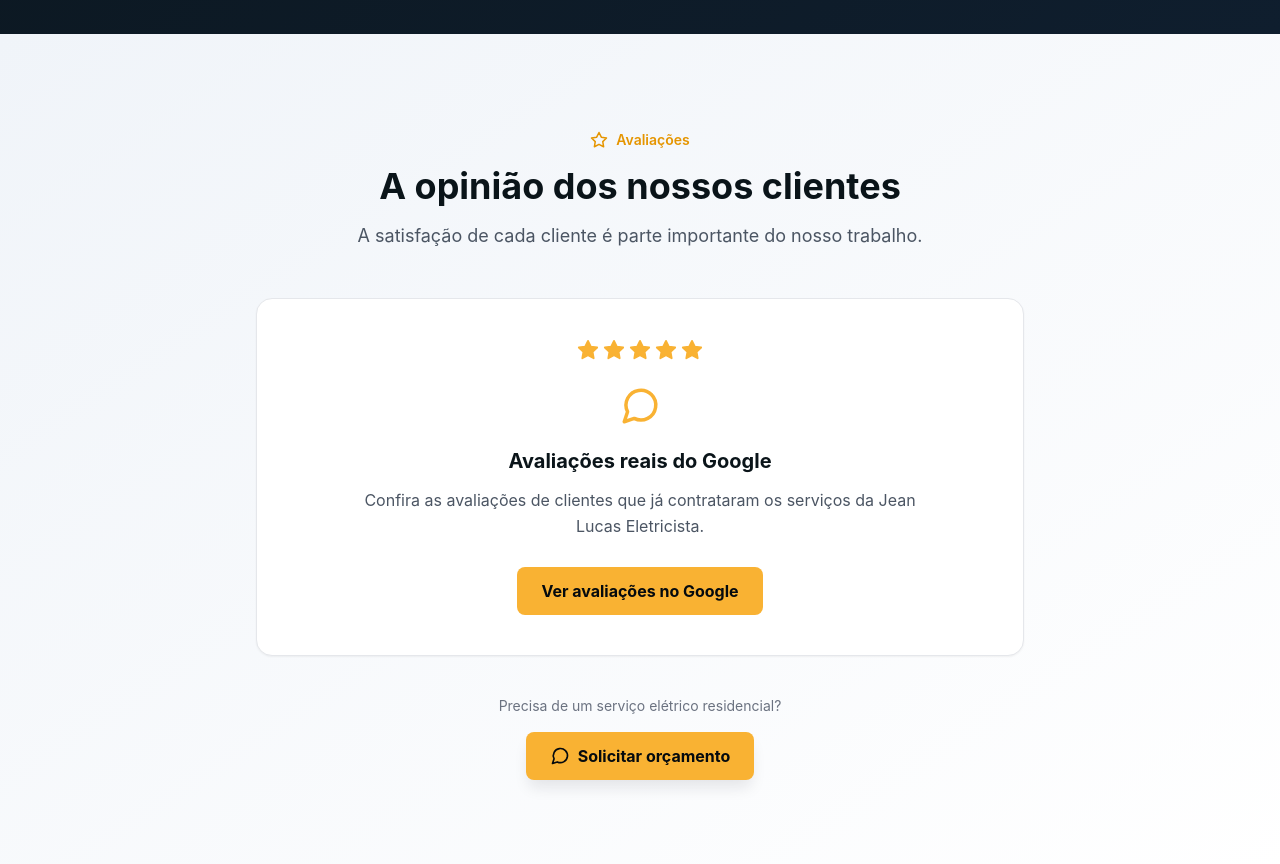
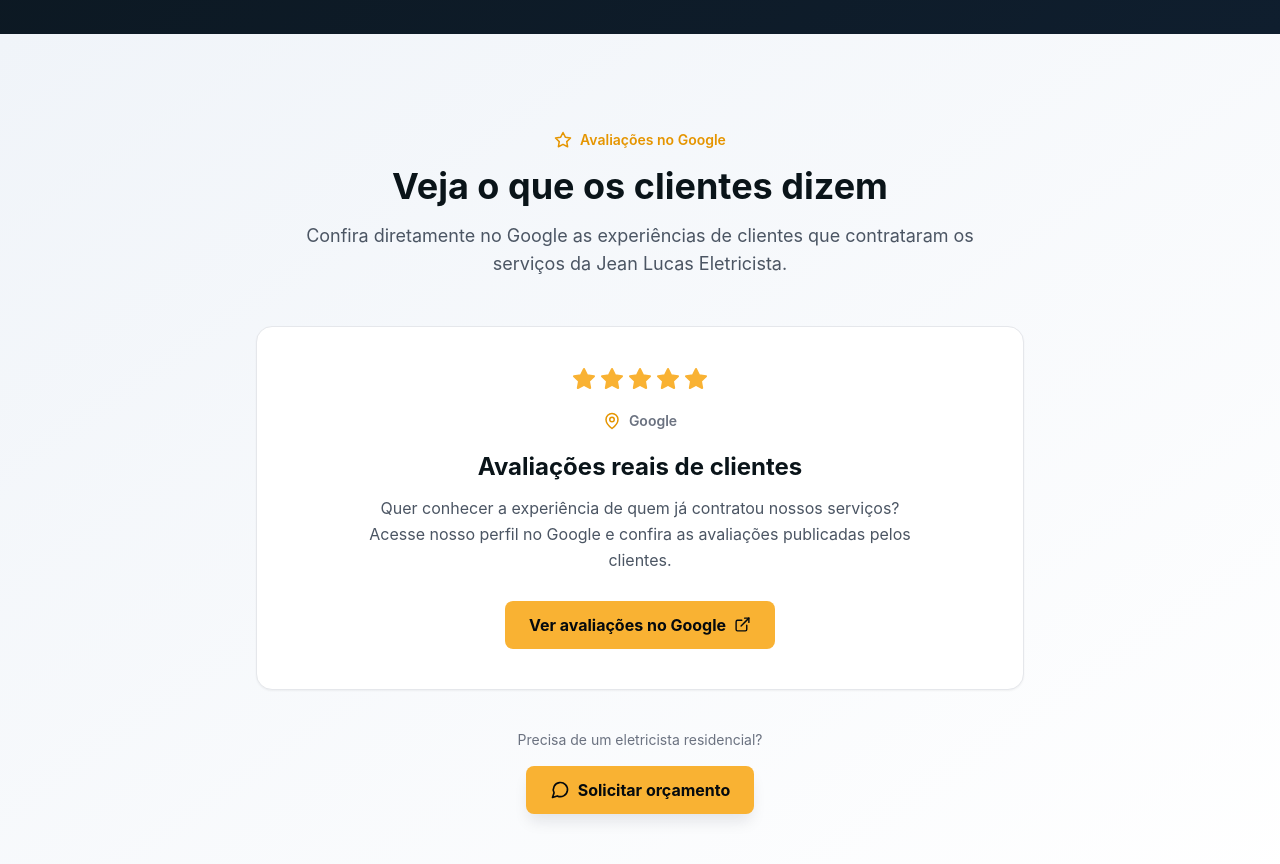
Before and after one commit to jeanlucassolutions/site-institucional, a Next.js app: page / in a window 1280 px wide. Shown: the part 5480-6344 px from the top of the page. Built offline with nearby package versions, Linux system fonts and the light colour scheme; no server answers.

Commit message:
Revise testimonials for Google reviews display
Updated testimonials section to reflect Google reviews and improved text clarity.

```diff
--- a/src/components/Testimonials.tsx
+++ b/src/components/Testimonials.tsx
@@ -1,57 +1,65 @@
 'use client'
 
-import { MessageCircle, Star } from 'lucide-react'
+import { Star, MapPin, ExternalLink } from 'lucide-react'
 import WhatsAppButton from './WhatsAppButton'
 
 const Testimonials = () => {
   return (
-    <section id="avaliacoes" className="py-16 md:py-24 bg-gradient-to-br from-navy-50 to-white">
+    <section
+      id="avaliacoes"
+      className="py-16 md:py-24 bg-gradient-to-br from-navy-50 to-white"
+    >
       <div className="container mx-auto px-4">
 
         {/* Header */}
         <div className="text-center max-w-2xl mx-auto mb-12">
           <div className="inline-flex items-center gap-2 text-sm font-semibold text-electric-600 mb-4">
             <Star size={18} />
-            Avaliações
+            Avaliações no Google
           </div>
 
           <h2 className="text-3xl md:text-4xl font-bold text-navy-800 mb-4">
-            A opinião dos nossos clientes
+            Veja o que os clientes dizem
           </h2>
 
           <p className="text-lg text-gray-600">
-            A satisfação de cada cliente é parte importante do nosso trabalho.
+            Confira diretamente no Google as experiências de clientes que
+            contrataram os serviços da Jean Lucas Eletricista.
           </p>
         </div>
 
-        {/* Review Placeholder */}
+        {/* Google Review Card */}
         <div className="max-w-3xl mx-auto">
           <div className="bg-white border border-gray-200 rounded-2xl p-8 md:p-10 shadow-sm text-center">
 
-            <div className="flex justify-center gap-1 mb-6">
+            {/* Stars */}
+            <div className="flex justify-center gap-1 mb-5">
               {[1, 2, 3, 4, 5].map((star) => (
                 <Star
                   key={star}
-                  size={22}
+                  size={24}
                   className="text-electric-500 fill-electric-500"
                 />
               ))}
             </div>
 
-            <MessageCircle
-              size={42}
-              className="text-electric-500 mx-auto mb-5"
-            />
+            {/* Google */}
+            <div className="inline-flex items-center gap-2 text-sm font-semibold text-gray-500 mb-5">
+              <MapPin size={18} className="text-electric-600" />
+              Google
+            </div>
 
-            <h3 className="text-xl font-bold text-navy-800 mb-3">
-              Avaliações reais do Google
+            <h3 className="text-xl md:text-2xl font-bold text-navy-800 mb-3">
+              Avaliações reais de clientes
             </h3>
 
             <p className="text-gray-600 leading-relaxed max-w-xl mx-auto mb-7">
-              Confira as avaliações de clientes que já contrataram os serviços
-              da Jean Lucas Eletricista.
+              Quer conhecer a experiência de quem já contratou nossos
+              serviços? Acesse nosso perfil no Google e confira as avaliações
+              publicadas pelos clientes.
             </p>
 
+            {/* Google Button */}
             <a
               href="https://share.google/slNMDMZYIq0BFv93d"
               target="_blank"
@@ -59,14 +67,16 @@ const Testimonials = () => {
               className="inline-flex items-center justify-center gap-2 px-6 py-3 bg-electric-500 text-navy-900 font-bold rounded-lg hover:bg-electric-400 transition-all duration-300 hover:scale-105"
             >
               Ver avaliações no Google
+              <ExternalLink size={17} />
             </a>
+
           </div>
         </div>
 
         {/* CTA */}
         <div className="text-center mt-10">
           <p className="text-sm text-gray-500 mb-4">
-            Precisa de um serviço elétrico residencial?
+            Precisa de um eletricista residencial?
           </p>
 
           <WhatsAppButton
```
